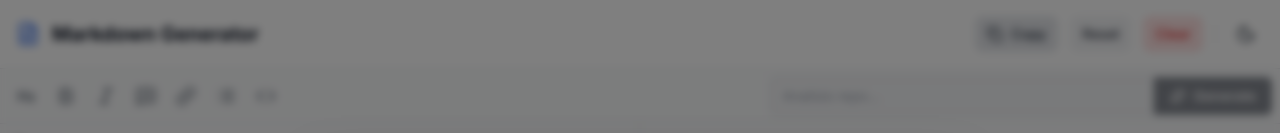
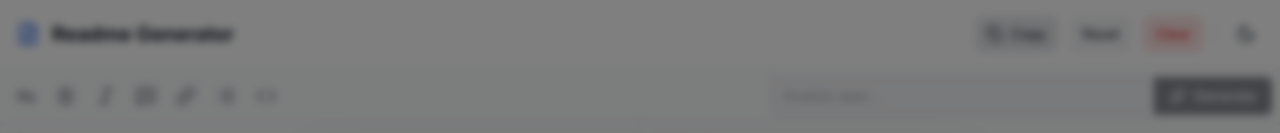
Before and after one commit to Roti18/readme-generator, a Next.js app: page / in a window 1280 px wide. Shown: the top 133 px of the page. Built offline with nearby package versions, Linux system fonts and the light colour scheme.

Commit message:
edit: title

```diff
--- a/src/app/components/MarkdownEditor.tsx
+++ b/src/app/components/MarkdownEditor.tsx
@@ -174,7 +174,7 @@
       <div className="flex flex-col sm:flex-row items-center sm:justify-between gap-4 p-4 border-b dark:border-zinc-800">
         <div className="flex items-center gap-3">
           <FileText className="h-6 w-6 text-blue-600" />
-          <h1 className="text-xl font-bold">Markdown Generator</h1>
+          <h1 className="text-xl font-bold">Readme Generator</h1>
         </div>
         <div className="flex items-center gap-3">
           <CopyButton text={markdown} />
```
Also changed, not shown: 1 other file (tests, documents, lock files or other folders).
